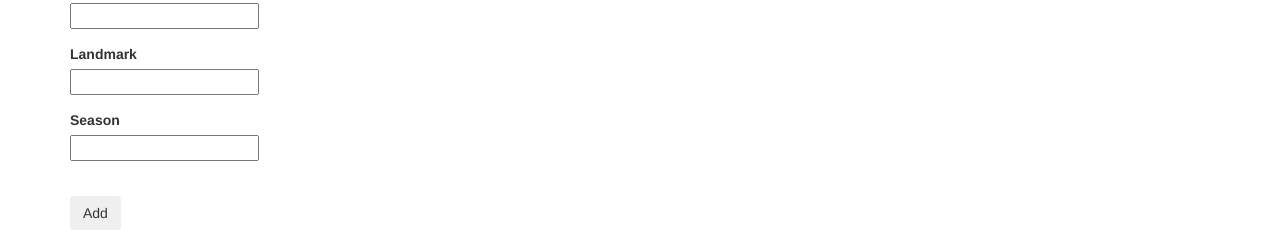
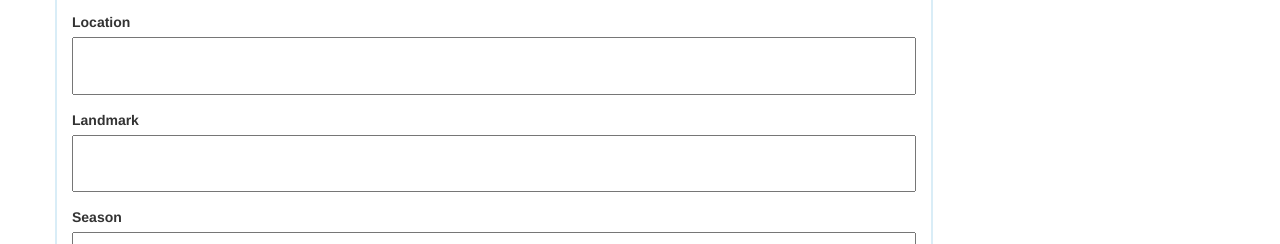
Before and after one commit to Denlow/places, a plain HTML site: page index.html in a window 1280 px wide. Shown: the part 376-620 px from the top of the page. Drawn offline with Linux system fonts and the light colour scheme.

Commit message:
add styles, bootstrap button, dotted border

```diff
--- a/css/styles.css
+++ b/css/styles.css
@@ -10,3 +10,28 @@
 .placeName:hover {
   text-decoration: line-through;
 }
+
+input {
+  width: 100%;
+  padding: 2%;
+}
+
+.btn {
+  width: 100%;
+  padding: 2%;
+}
+
+.jumbotron {
+  background-color: #d9edf7;
+  text-align: center;
+}
+
+.column {
+  border: 2px solid;
+  border-color: #d9edf7;
+  height: 100%;
+}
+
+#show-place {
+  padding: 10%;
+}
--- a/index.html
+++ b/index.html
@@ -14,7 +14,7 @@
         <h1>Oh The Places You've Been</h1>
       </div>
       <div class="row">
-        <div class="col-md-9">
+        <div class="col-md-9 column">
           <h2>Add a place:</h2>
           <form id="place-form">
             <div class="form-group">
@@ -33,7 +33,7 @@
               <label for="season">Season</label><br>
               <input type="text" name="season" id="season"><br>
             </div><br>
-            <button type="submit" class="btn">Add</button>
+            <button type="submit" class="btn btn-success">Add</button>
           </form>
 
           <h2>Places</h2>
@@ -43,8 +43,8 @@
 
         </div>
 
-        <div class="col-md-6">
-          <div id="show-place">
+        <div class="col-md-3">
+          <div id="show-place" class="column">
             <h2></h2>
 
             <p>Location: <span class="location"></span></p>
```
